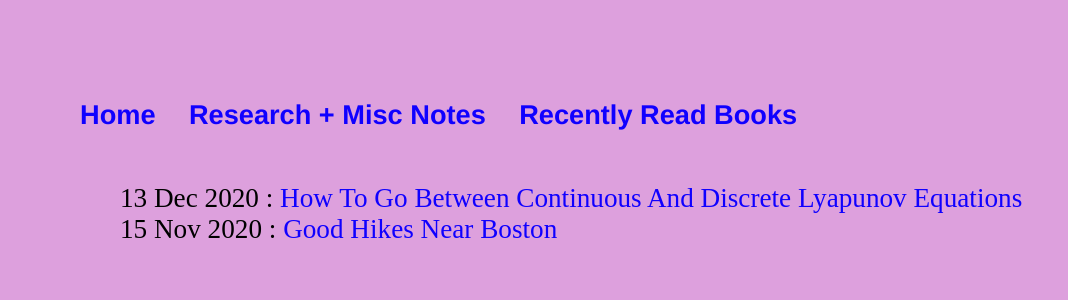
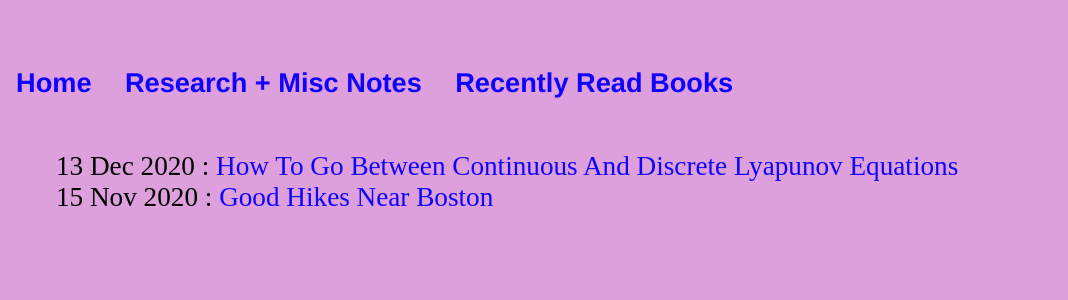
Before and after one commit to kozleo/kozleo.github.io, a Jekyll site: the page built from blog/index.html, in a window 1280 px wide. Shown: the top 300 px of the page, without its empty margins (0-1068 px from the left). Built offline with Jekyll 4.4.1, drawn with Linux system fonts in a browser that asks for light colours; nearby versions of some CDN libraries.

Commit message:
Update main.css

```diff
--- a/css/main.css
+++ b/css/main.css
@@ -1,5 +1,5 @@
 body {
-    margin: 5rem;
+    margin: 1rem;
     background-color: plum;
 
 }
@@ -34,6 +34,9 @@
     text-align: justify;
     width: 50%;
     margin: auto;
+    display: block;
+    margin-block-start: 1em;
+    margin-block-end: 1em;
 }
 footer {
     border-top: 1px solid #d5d5d5;
```
